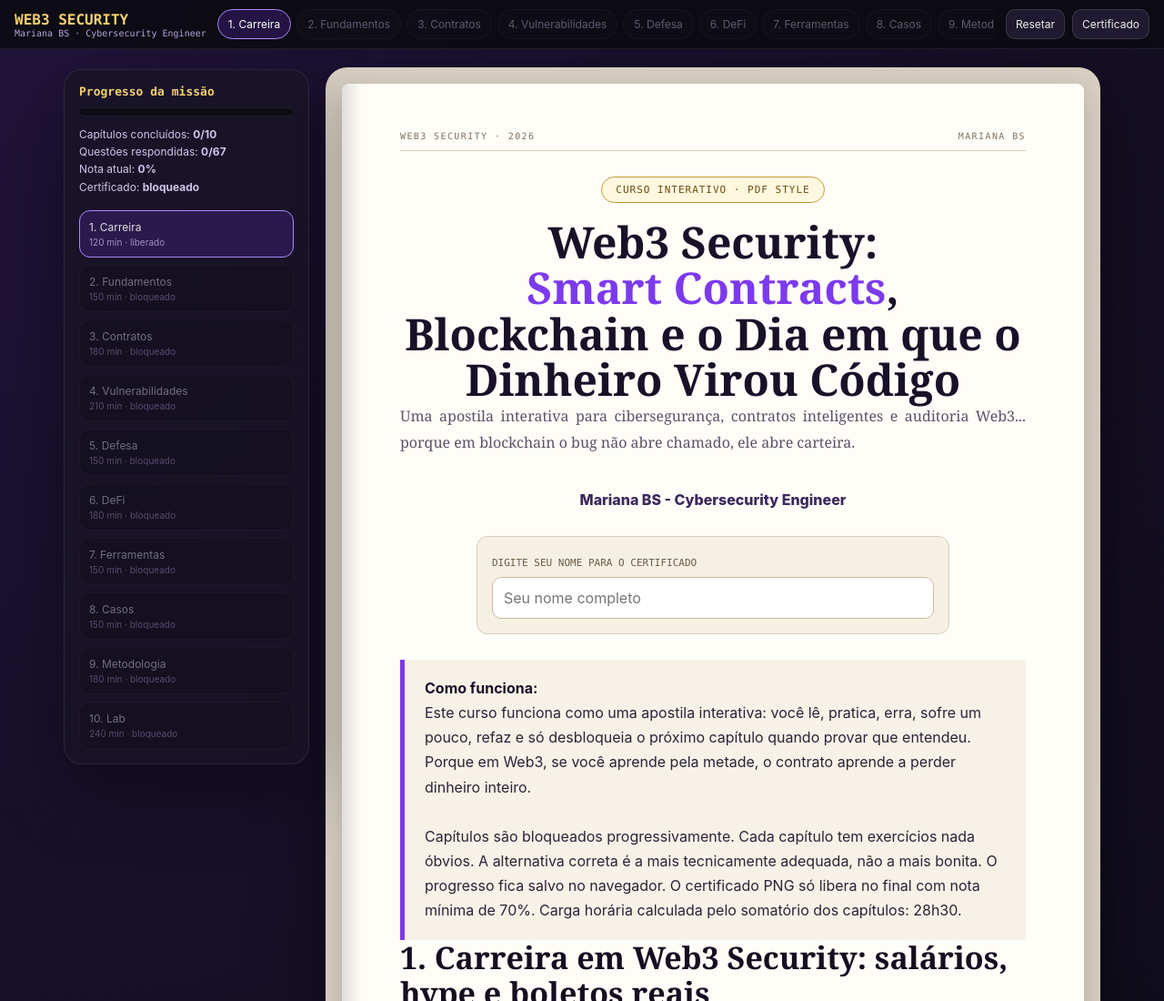
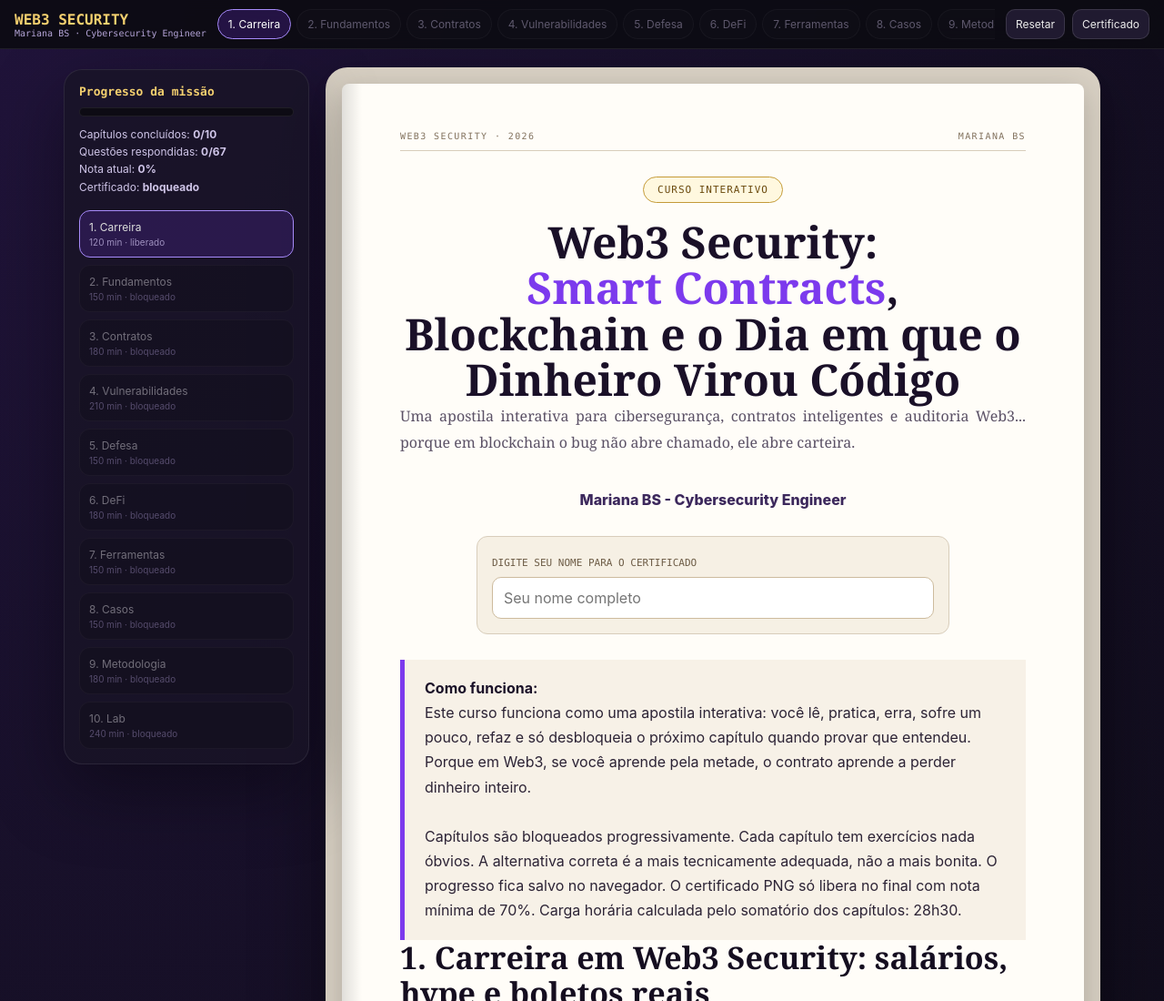
Before and after one commit to marianabsctba/Curso_WEB3_Security, a plain HTML site: page index.html in a window 1280 px wide. Shown: the top 1100 px of the page at 91% size. Drawn offline with Linux system fonts and the light colour scheme.

Commit message:
Update index.html

```diff
--- a/index.html
+++ b/index.html
@@ -125,7 +125,7 @@ function render(preserveScroll=false){
   if(current===0){
     page.innerHTML=`<div class="pdf-head"><span>Web3 Security · 2026</span><span>Mariana BS</span></div>
     <section class="cover">
-      <span class="badge">CURSO INTERATIVO · PDF STYLE</span>
+      <span class="badge">CURSO INTERATIVO</span>
       <h1>Web3 Security:<br><span>Smart Contracts</span>, Blockchain e o Dia em que o Dinheiro Virou Código</h1>
       <p class="subtitle">Uma apostila interativa para cibersegurança, contratos inteligentes e auditoria Web3... porque em blockchain o bug não abre chamado, ele abre carteira.</p>
       <div class="author">Mariana BS - Cybersecurity Engineer</div>
```
